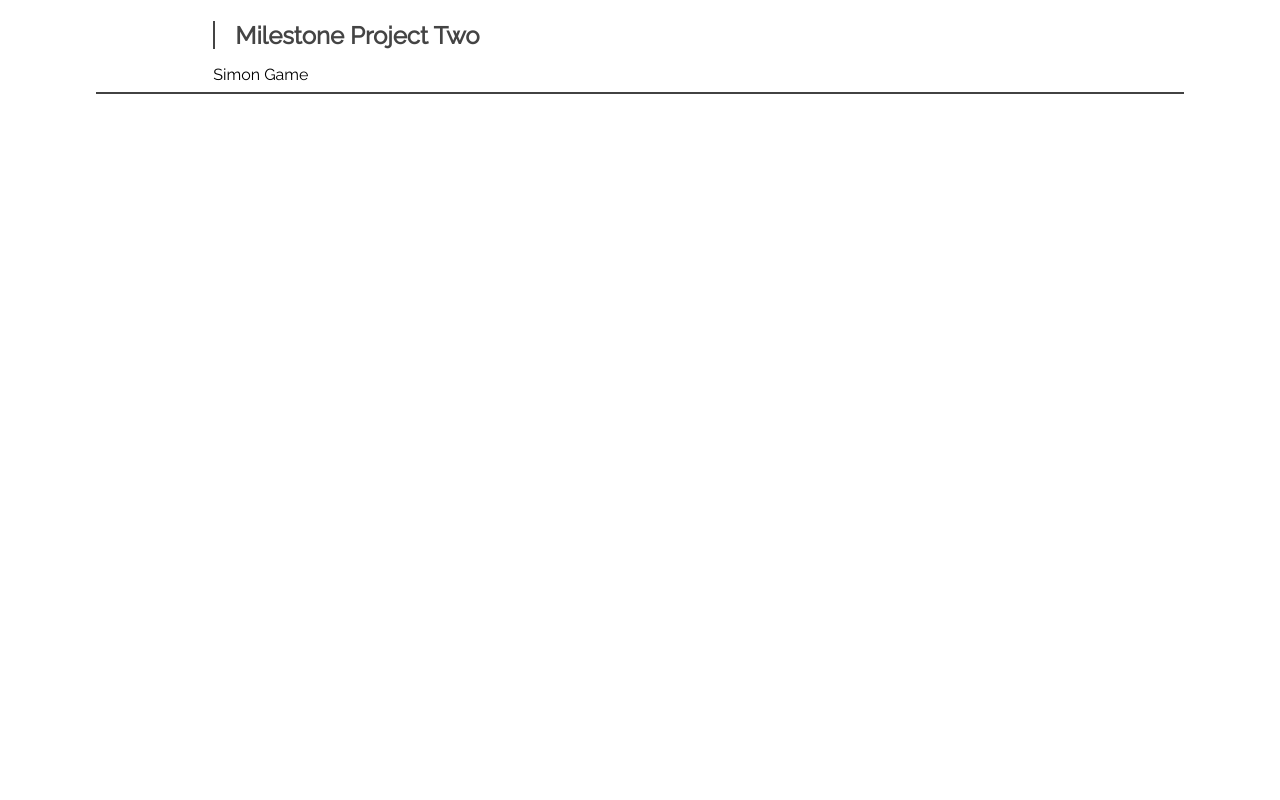
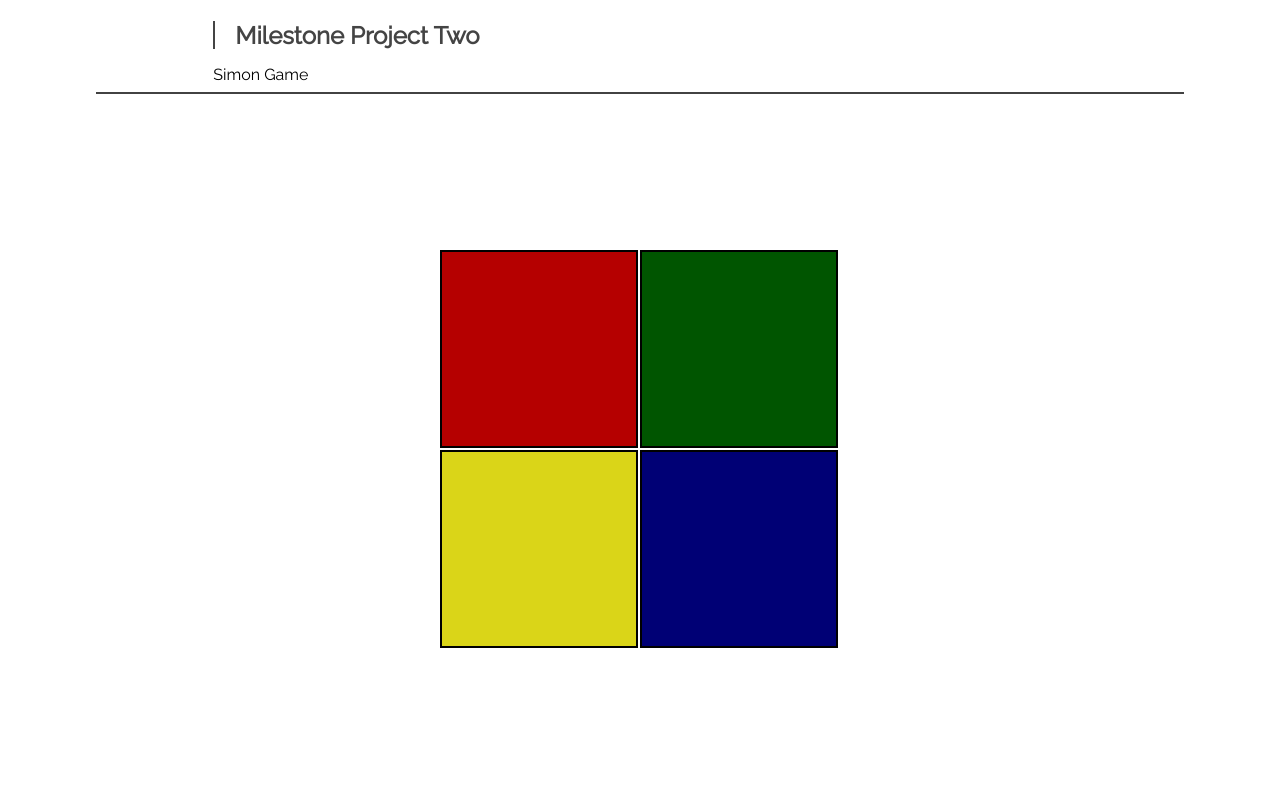
Before and after one commit to JohnL3/second_milestone_project, a website: page dev/index.html in a window 1280 px wide. Drawn offline with Linux system fonts and the light colour scheme.

Commit message:
Added start of simon board to html and styles

```diff
--- a/dev/index.html
+++ b/dev/index.html
@@ -11,8 +11,18 @@
       <header>
           <h1>Milestone Project Two</h1>
           <span class="title-name">Simon Game</span>
-        </header>
+      </header>
         <div class='hrr'><hr></div>
+        <div class="wrapper">
+            <div class="wrap-box">
+
+                <div id="1" class="red panels"></div>
+                <div id="2" class="green panels"></div>
+                <div id="3" class="yellow panels"></div>
+                <div id="4" class="blue panels"></div>
+
+            </div>
+        </div>
 
   </body>
 </html>
--- a/dev/scss/styles.scss
+++ b/dev/scss/styles.scss
@@ -59,3 +59,43 @@ header {
 
   }
 }
+.wrapper {
+  @include grid_setup(repeat(1,auto),0);
+  justify-content: center;
+  height: calc(100vh - 105px);
+  .wrap-box {
+    @include grid_setup(repeat(2, $panels-mobiles), repeat(2, $panels-mobiles));
+    margin: auto;
+    @media screen and (min-width: 600px) {
+      @include grid_setup(repeat(2, $panels-large-screen), repeat(2, $panels-large-screen));
+    }
+  }
+}
+.red,
+.green,
+.yellow,
+.blue {
+  width: $panels-mobiles - 6;
+  height: $panels-mobiles - 6;
+  @include black_border(2px);
+  @media screen and (min-width: 600px) {
+    width: $panels-large-screen - 6;
+    height: $panels-large-screen - 6;
+  }
+}
+.red{
+  background-color: $red;
+  @include grid_colrow(1,2,1,2);
+}
+.green{
+  background-color: $green;
+  @include grid_colrow(2,-1,1,2);
+}
+.yellow{
+  background-color: $yellow;
+  @include grid_colrow(1,2,2,-1);
+}
+.blue{
+  background-color: $blue;
+  @include grid_colrow(2,-1,2,-1);
+}
```
Also changed, not shown: dev/css/styles.css, dist/css/styles.css, dist/index.html.
